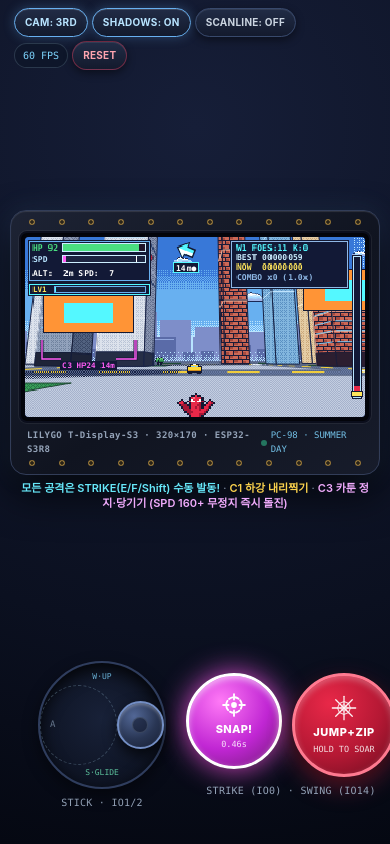
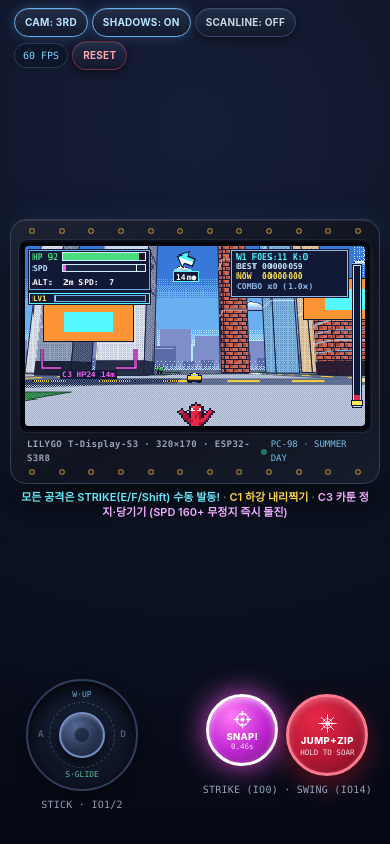
Before and after one commit to lsmin080611-alt/spider-3d, a plain HTML site: page index.html in a window 390 px wide. Drawn offline with nearby package versions, Linux system fonts and the light colour scheme.

Commit message:
Fix mobile tactile button overflow and center joystick inner ring

```diff
--- a/index.html
+++ b/index.html
@@ -85,13 +85,13 @@
     <div class="controls-row">
       <!-- Left Virtual Analog Joystick (IO1 / IO2) -->
       <div id="joy-zone" class="left-pad-zone flex flex-col items-center gap-1.5">
-        <div id="joy-base" class="joy-base w-32 h-32 sm:w-36 sm:h-36 rounded-full flex items-center justify-center">
-          <div class="joy-ring w-20 h-20 rounded-full pointer-events-none"></div>
+        <div id="joy-base" class="joy-base rounded-full flex items-center justify-center">
+          <div class="joy-ring absolute rounded-full pointer-events-none"></div>
           <span class="absolute top-2 text-[8px] font-mono text-sky-300/80 pointer-events-none">W·UP</span>
           <span class="absolute bottom-2 text-[8px] font-mono text-emerald-300/80 pointer-events-none">S·GLIDE</span>
           <span class="absolute left-2.5 text-[9px] font-mono text-slate-500 pointer-events-none">A</span>
           <span class="absolute right-2.5 text-[9px] font-mono text-slate-500 pointer-events-none">D</span>
-          <div id="joy-knob" class="joy-knob w-12 h-12 sm:w-14 sm:h-14 rounded-full pointer-events-none flex items-center justify-center">
+          <div id="joy-knob" class="joy-knob relative rounded-full pointer-events-none flex items-center justify-center">
             <div class="w-4 h-4 rounded-full bg-slate-900/60 border border-slate-500/40"></div>
           </div>
         </div>
@@ -100,10 +100,10 @@
 
       <!-- Right Dual Tactile Buttons: STRIKE (IO0) + SWING (IO14) -->
       <div class="right-btn-zone flex flex-col items-center gap-1.5">
-        <div class="btn-pair flex items-end gap-2.5 sm:gap-3.5">
+        <div class="btn-pair flex items-end gap-2 sm:gap-3.5">
           <!-- Tactile Button 1: STRIKE (GPIO 0 / E / F / Shift) -->
-          <button id="btn-strike" type="button" class="strike-btn w-24 h-24 sm:w-28 sm:h-28 rounded-full flex flex-col items-center justify-center mb-2">
-            <svg class="w-7 h-7 mb-0.5 pointer-events-none" viewBox="0 0 36 36" fill="none" stroke="currentColor" stroke-width="2.4" stroke-linecap="round">
+          <button id="btn-strike" type="button" class="strike-btn rounded-full flex flex-col items-center justify-center">
+            <svg class="btn-icon mb-0.5 pointer-events-none" viewBox="0 0 36 36" fill="none" stroke="currentColor" stroke-width="2.4" stroke-linecap="round">
               <circle cx="18" cy="18" r="10" stroke-dasharray="5 3" />
               <line x1="18" y1="4" x2="18" y2="11" />
               <line x1="18" y1="25" x2="18" y2="32" />
@@ -111,13 +111,13 @@
               <line x1="25" y1="18" x2="32" y2="18" />
               <circle cx="18" cy="18" r="2.5" fill="currentColor" />
             </svg>
-            <span id="strike-btn-label" class="text-[11px] font-extrabold tracking-wide pointer-events-none">STRIKE</span>
-            <span id="strike-btn-sub" class="text-[8.5px] font-mono opacity-85 pointer-events-none">NO LOCK</span>
+            <span id="strike-btn-label" class="btn-title font-extrabold tracking-wide pointer-events-none">STRIKE</span>
+            <span id="strike-btn-sub" class="btn-sub font-mono opacity-85 pointer-events-none">NO LOCK</span>
           </button>
 
           <!-- Tactile Button 2: SWING (GPIO 14 / SPACE) -->
-          <button id="btn-swing" type="button" class="swing-btn w-[104px] h-[104px] sm:w-[112px] sm:h-[112px] rounded-full flex flex-col items-center justify-center text-white">
-            <svg class="w-7 h-7 mb-0.5 opacity-95 pointer-events-none" viewBox="0 0 48 48" fill="none" stroke="currentColor" stroke-width="2.2" stroke-linecap="round">
+          <button id="btn-swing" type="button" class="swing-btn rounded-full flex flex-col items-center justify-center text-white">
+            <svg class="btn-icon mb-0.5 opacity-95 pointer-events-none" viewBox="0 0 48 48" fill="none" stroke="currentColor" stroke-width="2.2" stroke-linecap="round">
               <line x1="24" y1="4" x2="24" y2="44" />
               <line x1="4" y1="24" x2="44" y2="24" />
               <line x1="9.8" y1="9.8" x2="38.2" y2="38.2" />
@@ -125,8 +125,8 @@
               <polygon points="24,13 31.8,16.2 35,24 31.8,31.8 24,35 16.2,31.8 13,24 16.2,16.2" stroke-width="1.8" opacity="0.85"/>
               <polygon points="24,18.5 27.9,20.1 29.5,24 27.9,27.9 24,29.5 20.1,27.9 18.5,24 20.1,20.1" stroke-width="1.6" opacity="0.7"/>
             </svg>
-            <span id="swing-btn-label" class="text-[11px] font-extrabold tracking-wider pointer-events-none">SWING</span>
-            <span id="swing-btn-sub" class="text-[8.5px] font-mono opacity-85 mt-0.5 pointer-events-none">HOLD / JUMP</span>
+            <span id="swing-btn-label" class="btn-title font-extrabold tracking-wider pointer-events-none">SWING</span>
+            <span id="swing-btn-sub" class="btn-sub font-mono opacity-85 mt-0.5 pointer-events-none">HOLD / JUMP</span>
           </button>
         </div>
         <span class="ctrl-caption text-[10px] font-mono text-slate-400 tracking-wide">
--- a/style.css
+++ b/style.css
@@ -91,6 +91,8 @@
     }
 
     .joy-base {
+      width: 144px;
+      height: 144px;
       background: radial-gradient(circle at 50% 45%, #182138 0%, #0e1424 70%, #090d18 100%);
       border: 2px solid #2f3d5d;
       box-shadow: inset 0 6px 16px rgba(0, 0, 0, 0.8), 0 6px 16px rgba(0, 0, 0, 0.45);
@@ -106,10 +108,15 @@
     }
 
     .joy-ring {
+      position: absolute;
+      width: 82px;
+      height: 82px;
       border: 1px dashed rgba(184, 228, 255, 0.24);
     }
 
     .joy-knob {
+      width: 54px;
+      height: 54px;
       background: radial-gradient(circle at 35% 30%, #526796 0%, #293654 55%, #161e33 100%);
       border: 2px solid #738ec4;
       box-shadow: 0 6px 14px rgba(0, 0, 0, 0.7), inset 0 2px 3px rgba(255, 255, 255, 0.25);
@@ -121,8 +128,26 @@
       box-shadow: 0 0 16px rgba(104, 176, 240, 0.5), inset 0 2px 4px rgba(255, 255, 255, 0.35);
     }
 
+    .btn-icon {
+      width: 28px;
+      height: 28px;
+    }
+
+    .btn-title {
+      font-size: 11px;
+      line-height: 1.1;
+    }
+
+    .btn-sub {
+      font-size: 8.5px;
+      line-height: 1.1;
+    }
+
     /* Tactile Button 1: STRIKE (GPIO 0 / E / F / SHIFT) */
     .strike-btn {
+      width: 112px;
+      height: 112px;
+      margin-bottom: 8px;
       background: radial-gradient(circle at 35% 28%, #273554 0%, #172036 65%, #0d1324 100%);
       border: 3px solid #495d87;
       color: #94a3b8;
@@ -168,6 +193,8 @@
 
     /* Tactile Button 2: SWING (GPIO 14 / SPACE) */
     .swing-btn {
+      width: 112px;
+      height: 112px;
       background: radial-gradient(circle at 35% 28%, #e82848 0%, #b51834 55%, #6b0d1f 100%);
       border: 3px solid #ff7a90;
       box-shadow:
@@ -232,40 +259,50 @@
       gap: 8px;
     }
 
-    /* Portrait Smartphone Ergonomics: pull joystick & buttons inward from edges */
+    /* Portrait Smartphone Ergonomics: fit cleanly inside 360px+ with inward margins */
     @media (max-width: 639px) and (orientation: portrait) {
       .controls-row {
-        justify-content: space-evenly;
-        padding: 10px 14px max(22px, env(safe-area-inset-bottom)) 18px;
-        gap: 12px;
+        justify-content: space-between;
+        padding: 10px 8px max(20px, env(safe-area-inset-bottom)) 12px;
+        gap: 10px;
       }
       .left-pad-zone {
-        padding: 18px 20px 14px 20px;
-        margin: -18px -12px -14px -10px;
+        padding: 14px 12px 10px 12px;
+        margin: -14px -8px -10px -8px;
       }
       .joy-base {
-        width: 118px;
-        height: 118px;
+        width: 112px;
+        height: 112px;
       }
       .joy-ring {
+        width: 66px;
+        height: 66px;
+      }
+      .joy-knob {
+        width: 46px;
+        height: 46px;
+      }
+      .btn-pair {
+        gap: 8px;
+      }
+      .strike-btn {
         width: 72px;
         height: 72px;
-      }
-      .joy-knob {
-        width: 48px;
-        height: 48px;
-      }
-      .btn-pair {
-        gap: 10px;
-      }
-      .strike-btn {
-        width: 82px;
-        height: 82px;
         margin-bottom: 10px;
       }
       .swing-btn {
-        width: 92px;
-        height: 92px;
+        width: 82px;
+        height: 82px;
+      }
+      .btn-icon {
+        width: 21px;
+        height: 21px;
+      }
+      .btn-title {
+        font-size: 9.5px;
+      }
+      .btn-sub {
+        font-size: 7.5px;
       }
     }
 
@@ -273,7 +310,7 @@
     @media (orientation: landscape) and (max-height: 560px) {
       .handheld-shell {
         display: grid;
-        grid-template-columns: minmax(160px, 23vw) minmax(240px, 1fr) minmax(196px, 26vw);
+        grid-template-columns: minmax(156px, 23vw) minmax(240px, 1fr) minmax(186px, 26vw);
         grid-template-rows: auto 1fr;
         align-items: center;
         justify-items: center;
@@ -314,27 +351,37 @@
         padding-top: 8px;
       }
       .joy-base {
-        width: 114px;
-        height: 114px;
+        width: 112px;
+        height: 112px;
       }
       .joy-ring {
-        width: 70px;
-        height: 70px;
+        width: 66px;
+        height: 66px;
       }
       .joy-knob {
         width: 46px;
         height: 46px;
       }
       .btn-pair {
-        gap: 10px;
+        gap: 8px;
       }
       .strike-btn {
-        width: 80px;
-        height: 80px;
+        width: 72px;
+        height: 72px;
       }
       .swing-btn {
-        width: 90px;
-        height: 90px;
+        width: 82px;
+        height: 82px;
+      }
+      .btn-icon {
+        width: 21px;
+        height: 21px;
+      }
+      .btn-title {
+        font-size: 9.5px;
+      }
+      .btn-sub {
+        font-size: 7.5px;
       }
       .desktop-hint {
         display: none;
```
